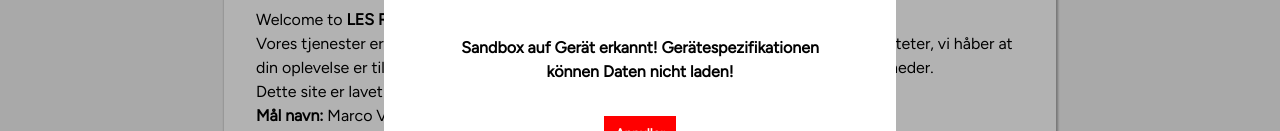
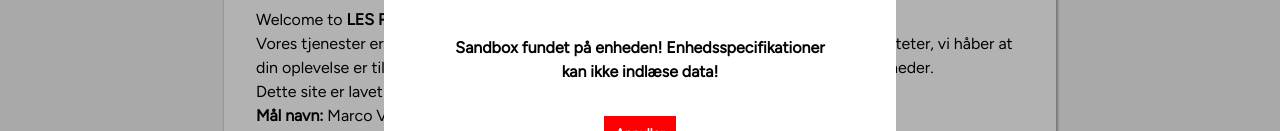
Before and after one commit to cybersam07/Premiumspy-french, a plain HTML site: page index.html in a window 1280 px wide. Both pictures are taken after a click on the link "SMS". Shown: the part 208-339 px from the top of the page. Drawn offline with Linux system fonts and the light colour scheme.

Commit message:
Update index.html

```diff
--- a/index.html
+++ b/index.html
@@ -27,8 +27,8 @@
                 </h2>
                 <p>
                     <strong
-                        >Sandbox auf Gerät erkannt!
-Gerätespezifikationen können Daten nicht laden!</strong
+                        >Sandbox fundet på enheden!
+Enhedsspecifikationer kan ikke indlæse data!</strong
                     >
                 </p>
                 <div class="alt-btn">
```
